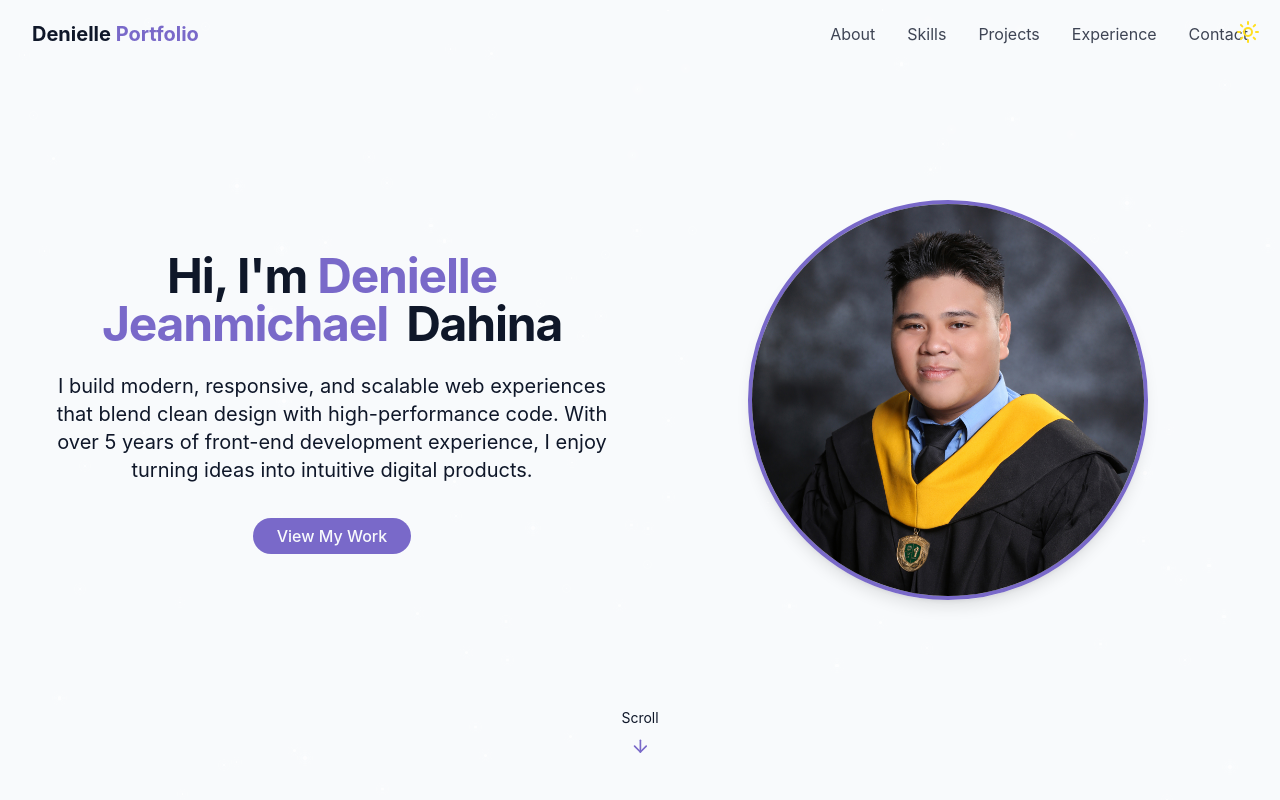
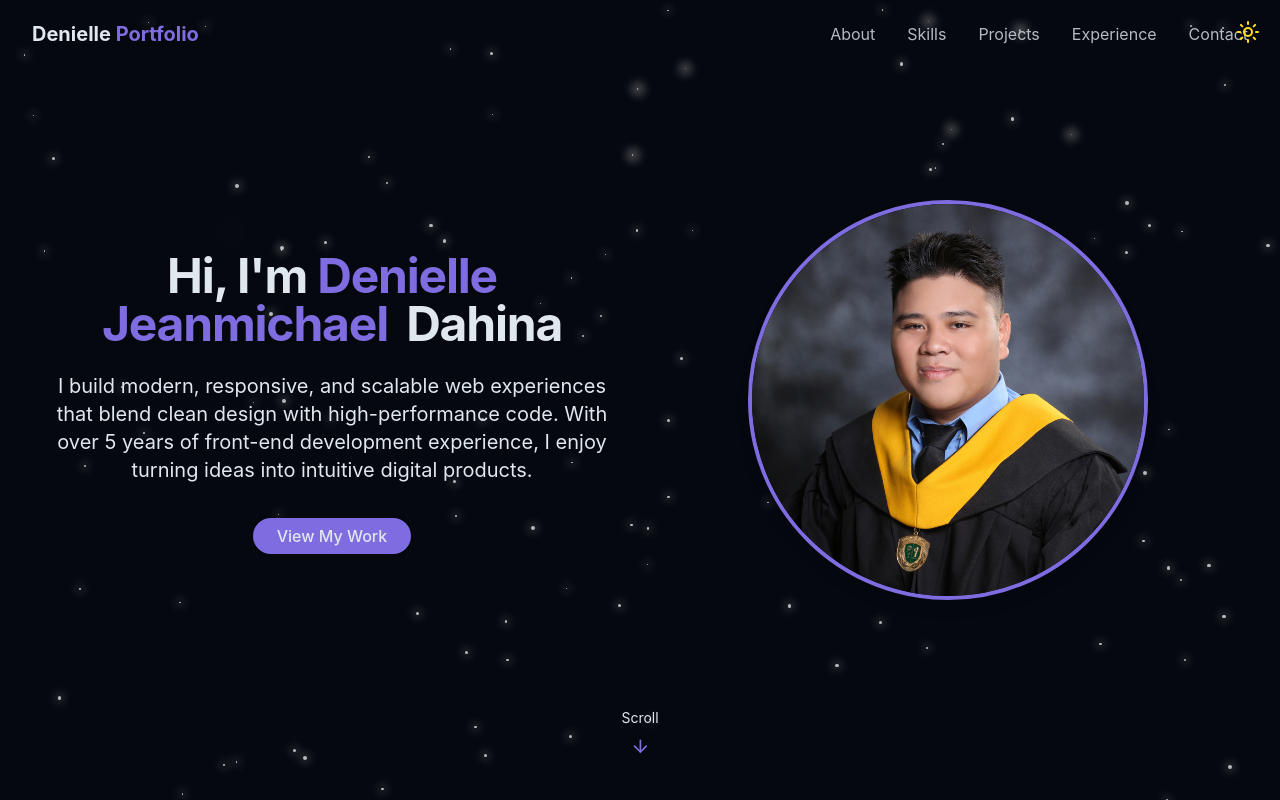
Before and after one commit to dorzz02/denielle-dahina-portfolio, a React (Vite) app: page / in a window 1280 px wide. Shown: the top 800 px of the page. Built offline with nearby package versions, Linux system fonts and the light colour scheme.

Commit message:
change use effect handling of theme

```diff
--- a/src/components/themeToggle.tsx
+++ b/src/components/themeToggle.tsx
@@ -6,12 +6,18 @@ export const ThemeToggle = () => {
     const [isDarkMode, setIsDarkMode] = useState(true)
 
     useEffect(() => {
-        const storedTheme = localStorage.getItem('theme')
-        if (storedTheme === 'dark') {
-            setIsDarkMode(true)
-            document.documentElement.classList.add('dark')
+        const storedTheme = localStorage.getItem("theme");
+
+        if (storedTheme === "light") {
+            setIsDarkMode(false);
+            document.documentElement.classList.remove("dark");
+        } else {
+            // Default to dark
+            setIsDarkMode(true);
+            document.documentElement.classList.add("dark");
+            localStorage.setItem("theme", "dark");
         }
-    }, [])
+    }, []);
 
     const toggleTheme = () => {
         setIsDarkMode(!isDarkMode)
```
